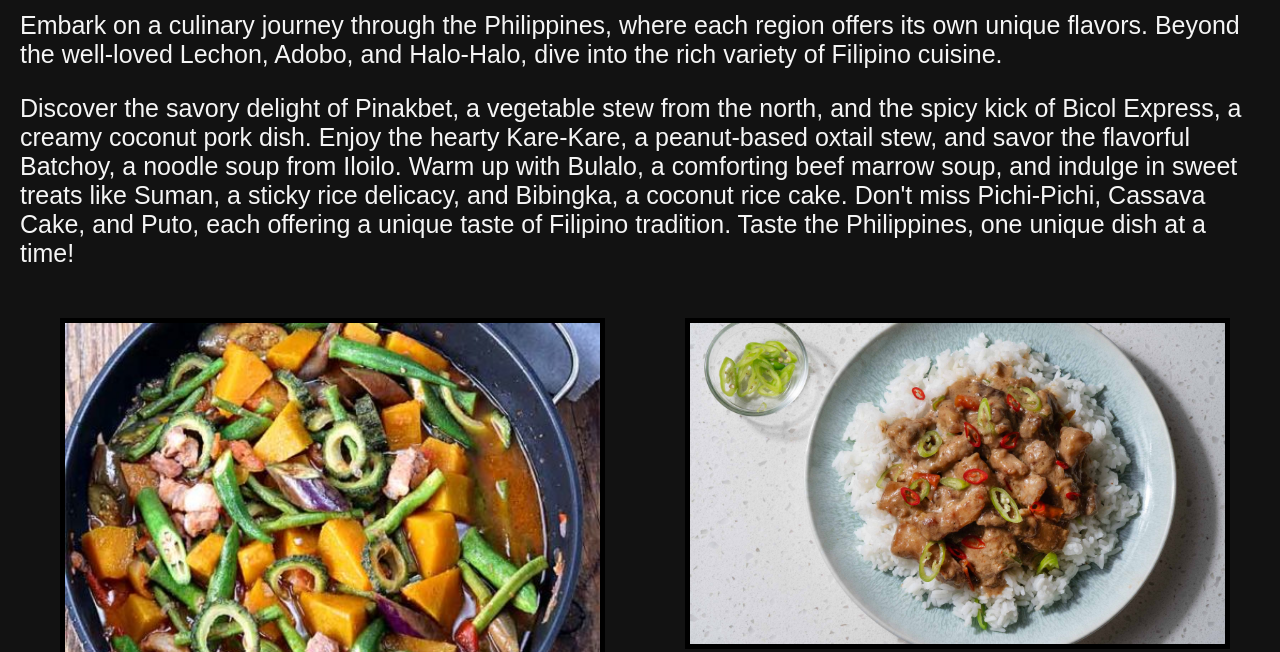
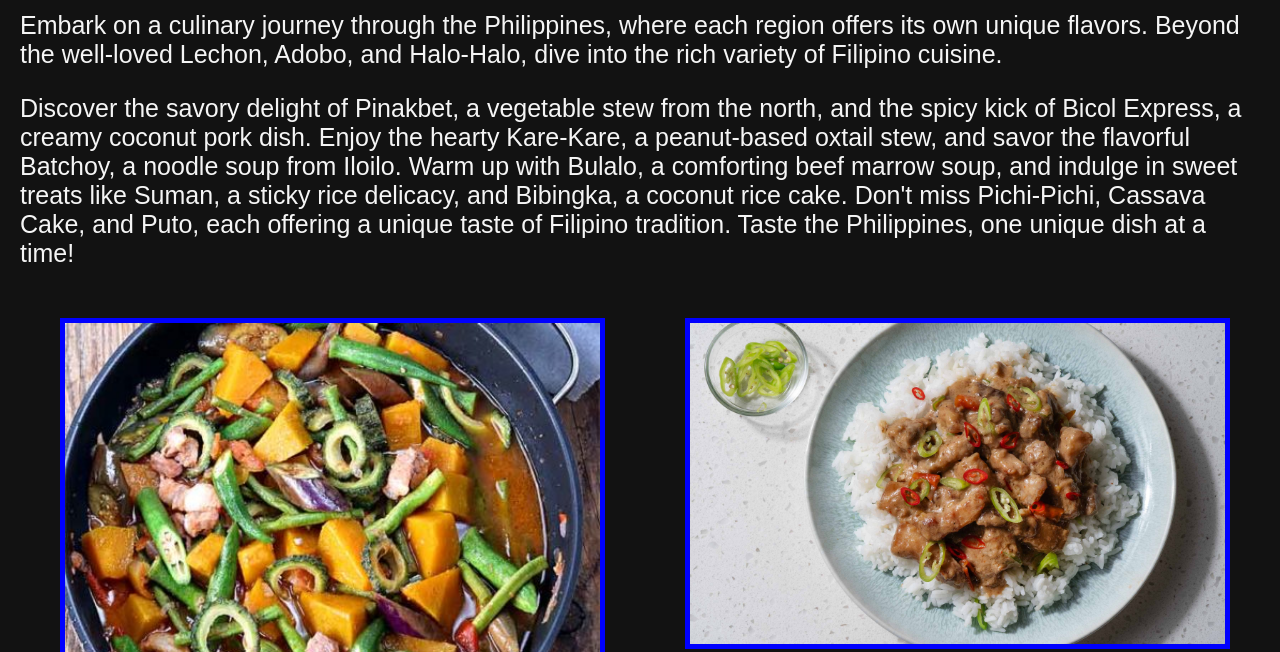
Before and after one commit to digirap/RES, a plain HTML site: page Final/index.html in a window 1280 px wide. Shown: the part 130-782 px from the top of the page. Drawn offline with Linux system fonts and the dark colour scheme.

Commit message:
Update style.css

```diff
--- a/Final/css/style.css
+++ b/Final/css/style.css
@@ -83,9 +83,9 @@ img {
         color: #f5f5f5; /* Light font color for the body */
     }
 
-    img {
-        border-color: #000; /* Black border color  */
-    }
+    /*img {
+        border-color: #000; /* Black border color
+    }*/
 
     figure {
         color: #ffc107; /* Yellow-ish font color  */
```
